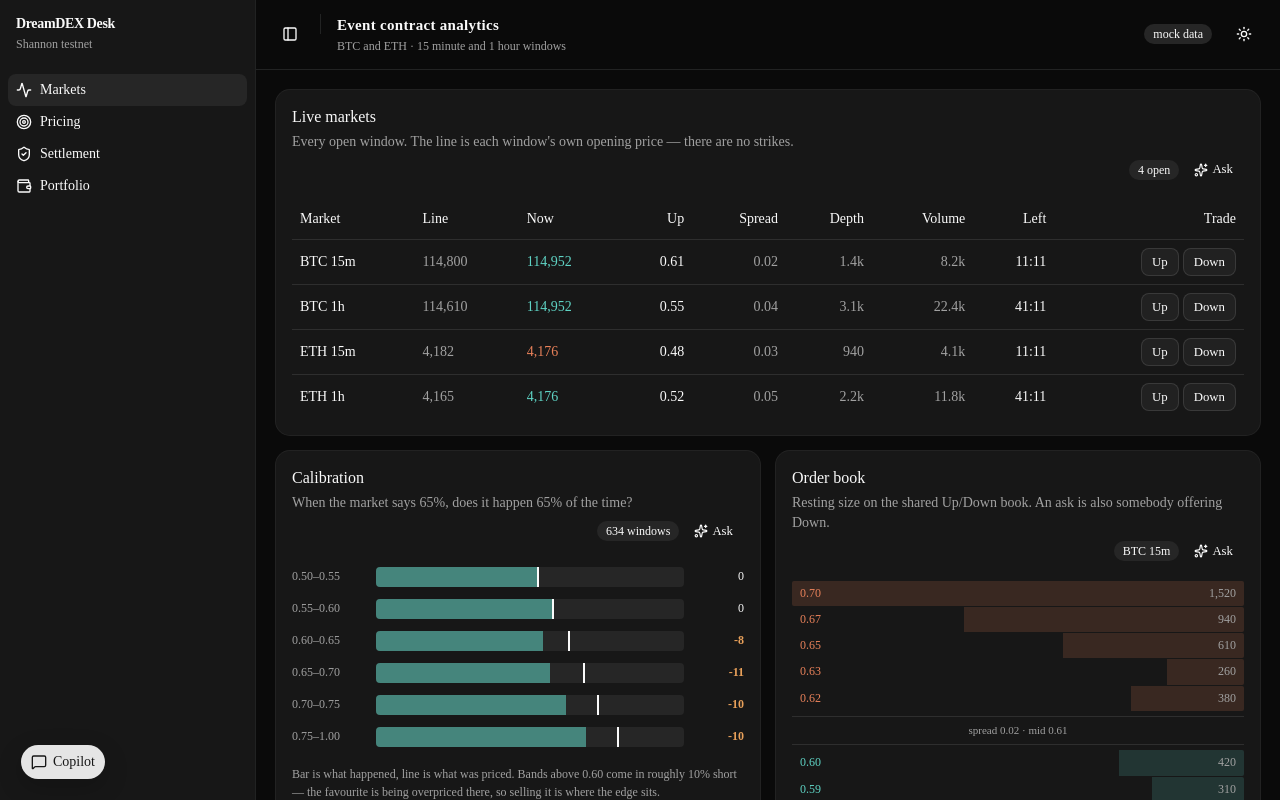
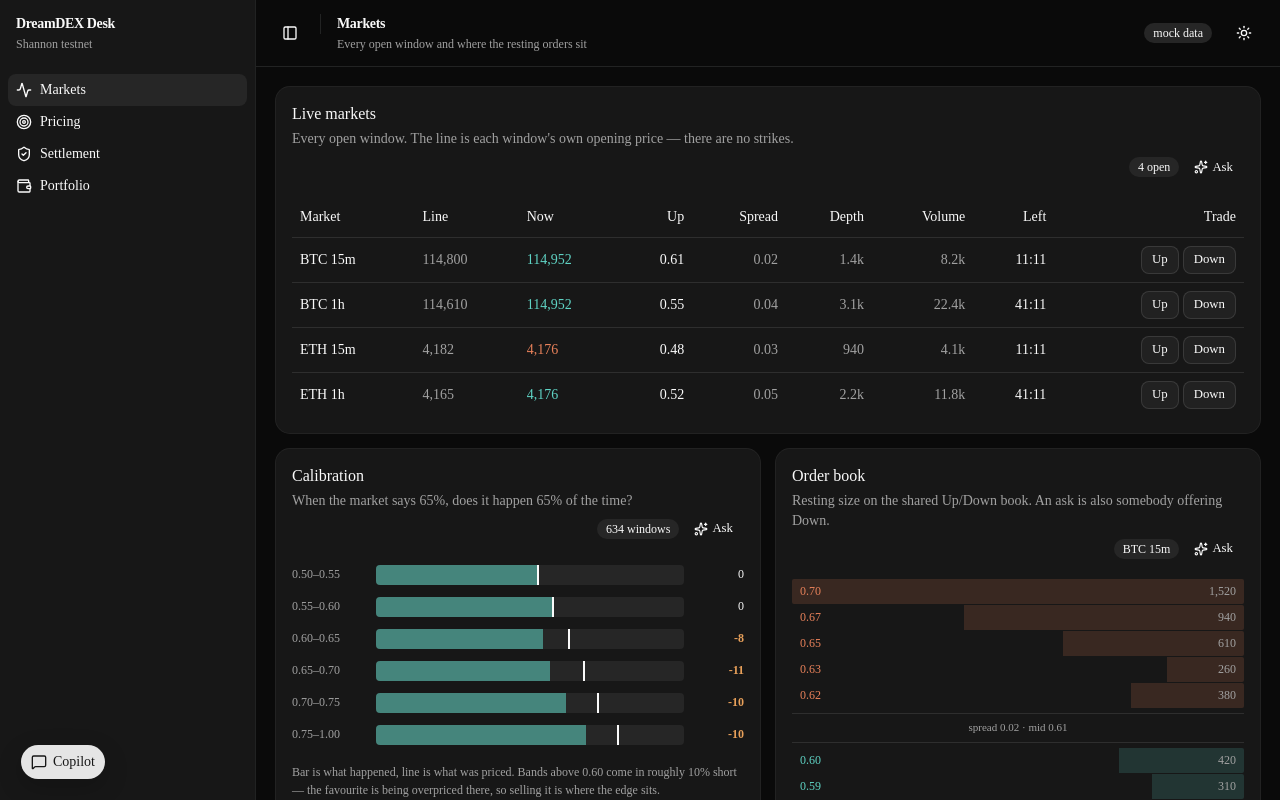
Before and after one commit to FlemingJohn/dreamdex-desk, a Next.js app: page / in a window 1280 px wide. Built offline with nearby package versions, Linux system fonts and the light colour scheme.

Commit message:
name the current page in the header

```diff
--- a/components/layout/DashboardHeader.tsx
+++ b/components/layout/DashboardHeader.tsx
@@ -1,25 +1,32 @@
 "use client";
 
+import { usePathname } from "next/navigation";
 import { Badge } from "@/components/ui/badge";
 import { Separator } from "@/components/ui/separator";
 import { SidebarTrigger } from "@/components/ui/sidebar";
 import { ThemeToggle } from "@/components/layout/ThemeToggle";
+import { findRouteByPath } from "@/lib/dashboardRoutes";
 
 /**
- * Title bar. The sidebar collapses from here; the copilot has its own launcher
- * in the corner, so it is not opened from this row.
+ * Title bar. Names the page you are on, so the sidebar and the heading never
+ * disagree about where you are.
  */
 export function DashboardHeader() {
+  const pathname = usePathname();
+  const route = findRouteByPath(pathname);
+
   return (
     <header className="dashboard-header">
       <SidebarTrigger />
       <Separator orientation="vertical" className="h-5" />
 
-      <div>
-        <div className="dashboard-title">Event contract analytics</div>
-        <div className="dashboard-subtitle">
-          BTC and ETH · 15 minute and 1 hour windows
-        </div>
+      <div className="flex flex-col gap-0.5">
+        <h1 className="text-sm font-semibold tracking-tight">
+          {route?.label ?? "Desk"}
+        </h1>
+        <p className="text-xs text-muted-foreground">
+          {route?.description ?? "Event contract analytics on Somnia"}
+        </p>
       </div>
 
       <Badge variant="secondary" className="ml-auto">
```
